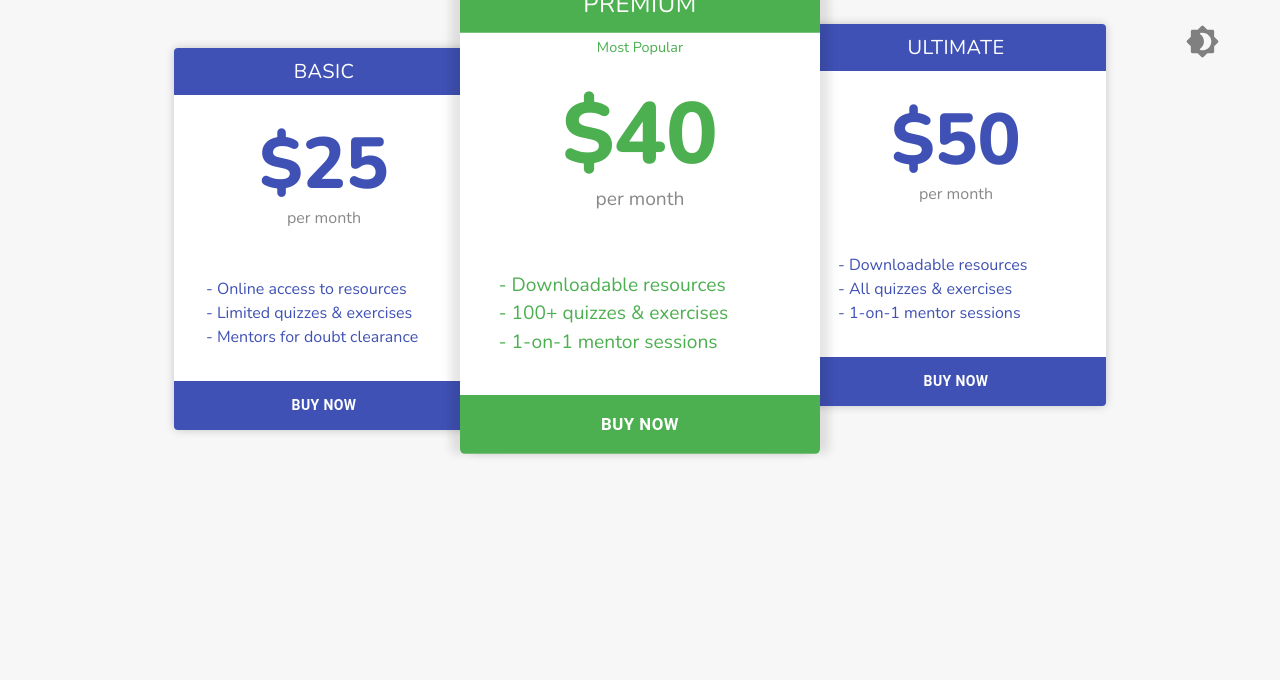
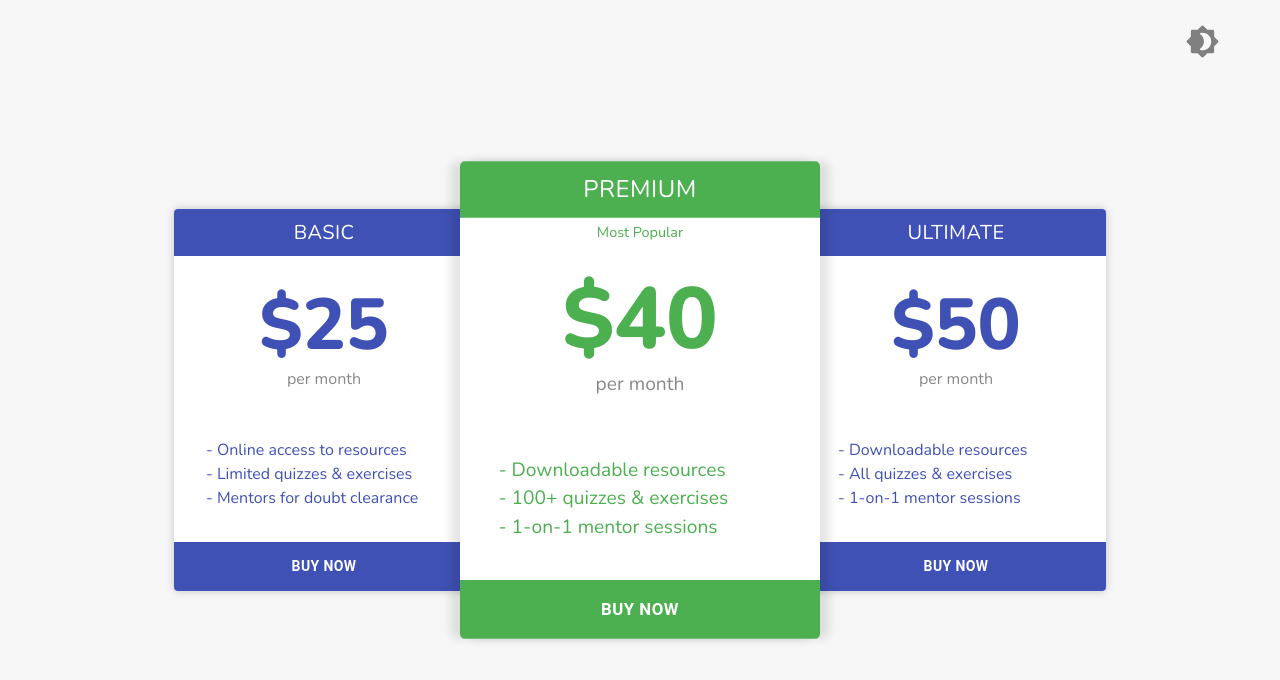
Before and after one commit to DemonDaddy22/all-about-reactJS, a React (Create React App) app: page /pricing-cards in a window 1280 px wide. Shown: the top 680 px of the page. Built offline with nearby package versions, Linux system fonts and the light colour scheme.

Commit message:
refactor pricing-cards

```diff
--- a/src/components/PricingCards/index.js
+++ b/src/components/PricingCards/index.js
@@ -34,6 +34,7 @@ export default class PricingCards extends React.Component {
         });
 
     render = () => <Page>
+        <div className={classes.pricingCardsContainer}>
             <div className={classes.switchWrapper}>
                 <Iconbutton iconColor={GREY_50} onClick={this.handleThemeChange} icon={this.state.theme ? <Brightness7RoundedIcon fontSize='large' /> : <Brightness4RoundedIcon fontSize='large' />}></Iconbutton>
             </div>
@@ -48,5 +49,6 @@ export default class PricingCards extends React.Component {
                     cardContainerClass={classes.cardMargin} features={{ features: ['Downloadable resources', 'All quizzes & exercises', '1-on-1 mentor sessions'], style: { color: this.state.primaryColor } }}
                     buttonColor={this.state.primaryColor} />
             </div>
+        </div>
     </Page>;
 }
--- a/src/components/PricingCards/styles.module.css
+++ b/src/components/PricingCards/styles.module.css
@@ -1,3 +1,20 @@
+.pricingCardsContainer {
+    position: relative;
+    min-width: inherit;
+    min-height: inherit;
+    display: flex;
+    align-items: center;
+    justify-content: center;
+}
+
+.cardMargin {
+    margin-top: 16px;
+}
+
+.cardMargin:first-child {
+    margin-top: 3.5rem;
+}
+
 .cardsContainer {
     display: flex;
     align-items: center;
@@ -14,14 +31,6 @@
     right: 1rem;
 }
 
-.cardMargin {
-    margin-top: 16px;
-}
-
-.cardMargin:first-child {
-    margin-top: 3rem;
-}
-
 @media(min-width: 900px) {
     .cardsContainer {
         flex-direction: row;
@@ -32,14 +41,14 @@
         margin-left: 16px;
     }
     .cardMargin:first-child {
-        margin-left: 0;
+        margin: 0;
+    }
+    .switchWrapper {
+        right: 3rem;
     }
     .centerCard {
         transform: scale(1.2);
         z-index: 100;
         box-shadow: 8px 0 8px rgba(0, 0, 0, 0.1), -8px 0 8px rgba(0, 0, 0, 0.1) !important;
     }
-    .switchWrapper {
-        right: 3rem;
-    }
 }
--- a/src/ui-components/Page/styles.module.css
+++ b/src/ui-components/Page/styles.module.css
@@ -1,8 +1,6 @@
 .page {
     min-width: inherit;
     min-height: inherit;
-    width: 100%;
-    height: 100%;
     overflow: inherit;
     position: relative;
     background-color: var(--page-bg);
```
Lines whose indentation alone changed are shown as unchanged.
